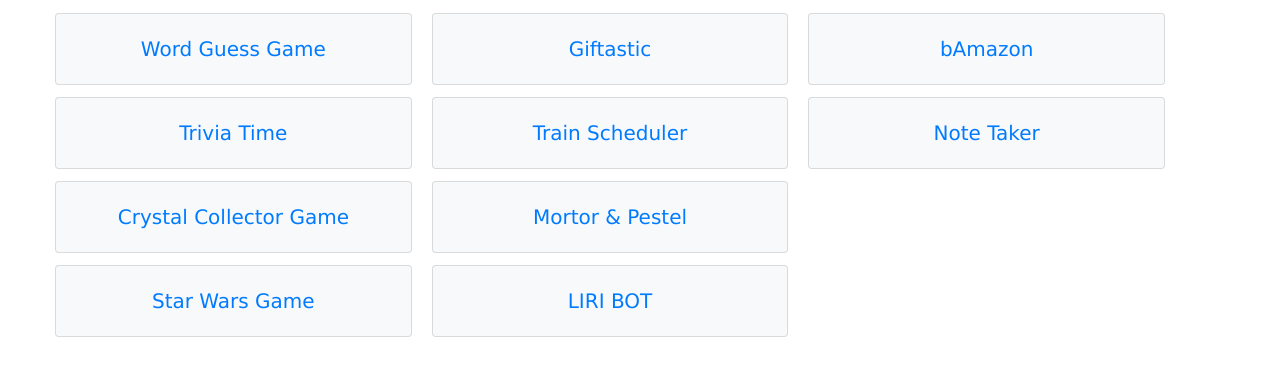
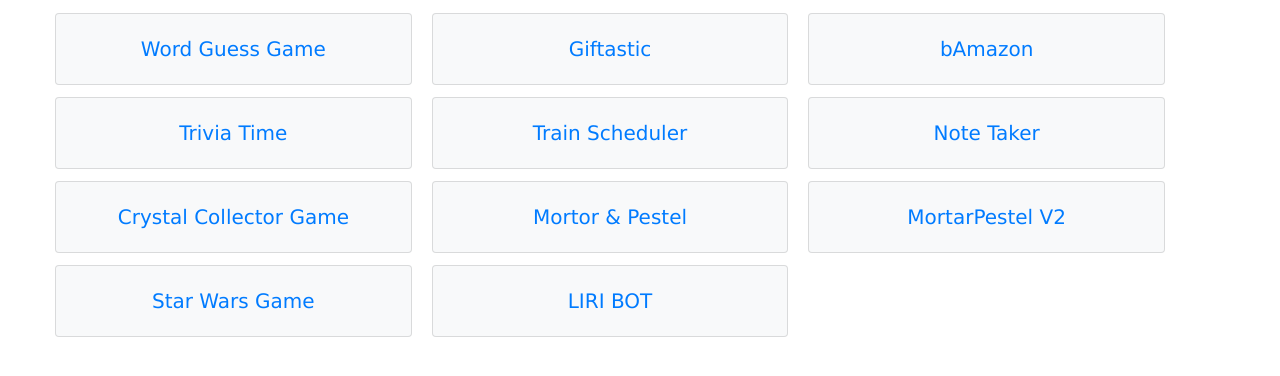
Before and after one commit to shirleyjambu/shirleyjambu.github.io, a plain HTML site: page index.html in a window 1280 px wide. Shown: the part 688-1064 px from the top of the page. Drawn offline with nearby package versions, Linux system fonts and the light colour scheme.

Commit message:
Added Project2

```diff
--- a/index.html
+++ b/index.html
@@ -151,6 +151,13 @@
                   </p>
                 </div>
             </div>
+            <div class="card bg-light">
+              <div class="card-body text-center">
+                <p class="card-text">
+                    <a href="https://mortarpestel.herokuapp.com" target="new">MortarPestel V2</a>
+                </p>
+              </div>
+          </div>
           </div>
           <!-- End of Card Column-->
       <div>
```
